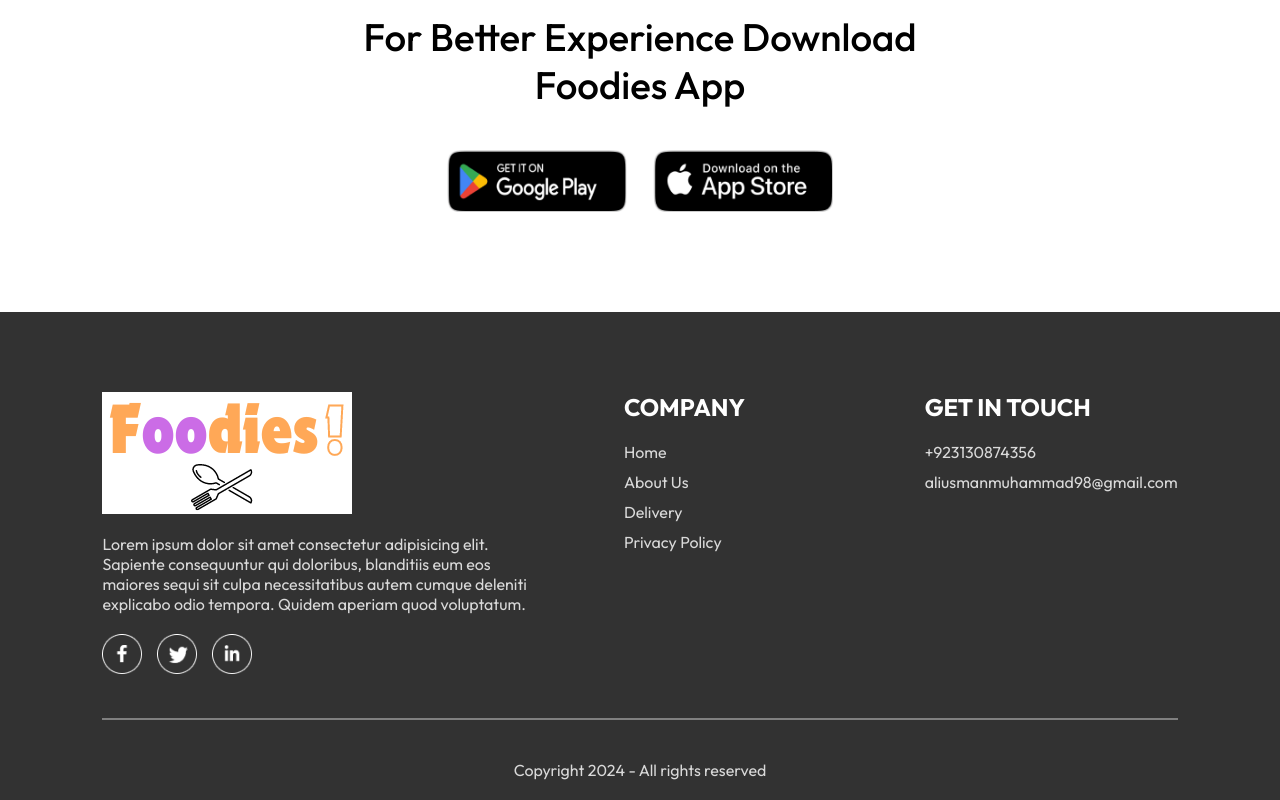
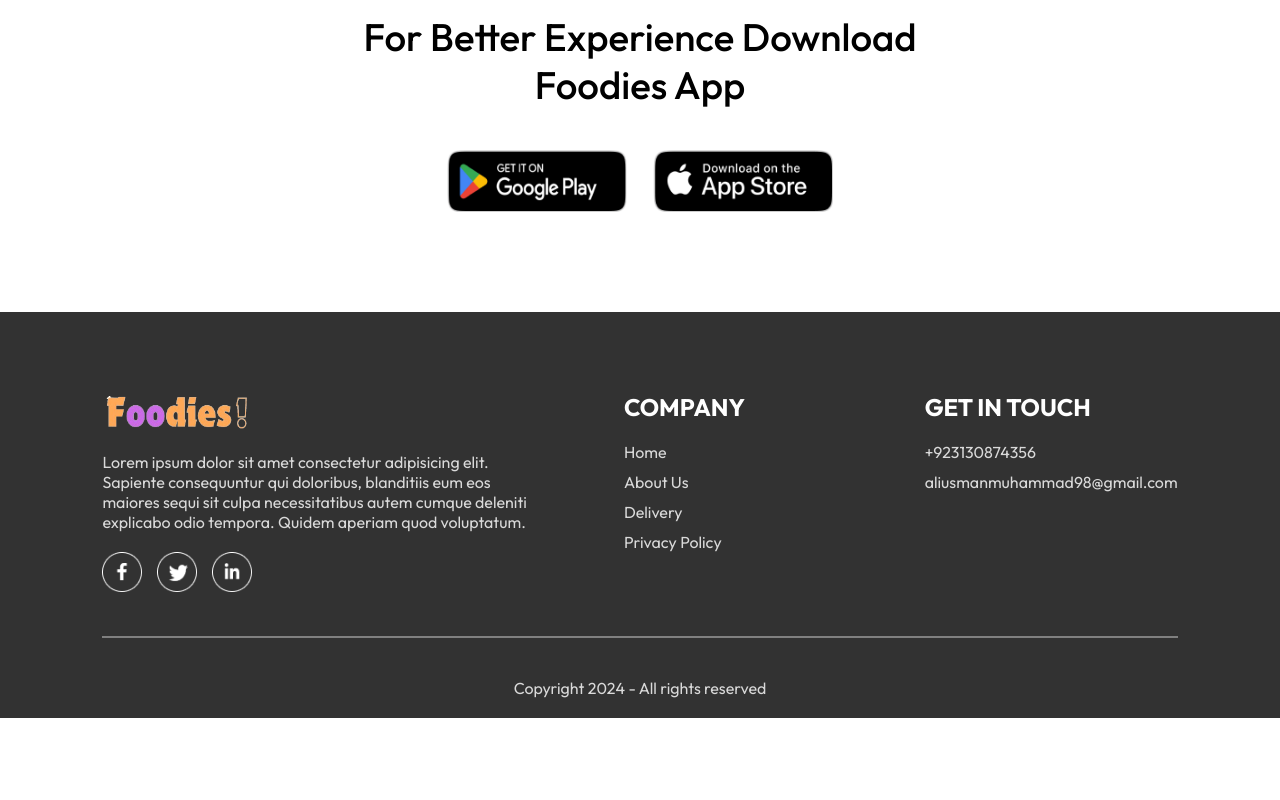
Before and after one commit to M-UsmanAli/foodies, a React (Vite) app in the folder front-end/: page / in a window 1280 px wide. Shown: the part 4587-5387 px from the top of the page. After the commit the page ends 5305 px from the top, so only its background shows below. Built offline with nearby package versions, Linux system fonts and the light colour scheme.

Commit message:
completed the full home page

```diff
--- a/front-end/src/assets/assets.tsx
+++ b/front-end/src/assets/assets.tsx
@@ -1,4 +1,5 @@
 import basket_icon from './basket_icon.png'
+import background_remove_logo from './background_remove_logo.png'
 import logo from './logo.png'
 import header_img from './header_img.png'
 import search_icon from './search_icon.png'
@@ -62,6 +63,7 @@
 
 export const assets = {
     logo,
+    background_remove_logo,
     basket_icon,
     header_img,
     search_icon,
--- a/front-end/src/components/Footer/Footer.css
+++ b/front-end/src/components/Footer/Footer.css
@@ -46,3 +46,7 @@
     background-color: grey;
     border: none;
 }
+
+.logo{
+    width: 150px;
+}
--- a/front-end/src/components/Footer/Footer.tsx
+++ b/front-end/src/components/Footer/Footer.tsx
@@ -5,7 +5,7 @@
     <div className='footer' id='footer'>
       <div className="footer-content">
         <div className='footer-content-left'>
-          <img src={assets.logo} alt=''/>
+          <img  className='logo' src={assets.background_remove_logo} alt=''/>
           <p>Lorem ipsum dolor sit amet consectetur adipisicing elit. Sapiente consequuntur qui doloribus, blanditiis eum eos maiores sequi sit culpa necessitatibus autem cumque deleniti explicabo odio tempora. Quidem aperiam quod voluptatum.</p>
           <div className="footer-social-icons">
             <img src={assets.facebook_icon} alt="" />
```
Also changed, not shown: front-end/src/assets/background_remove_logo.png.
